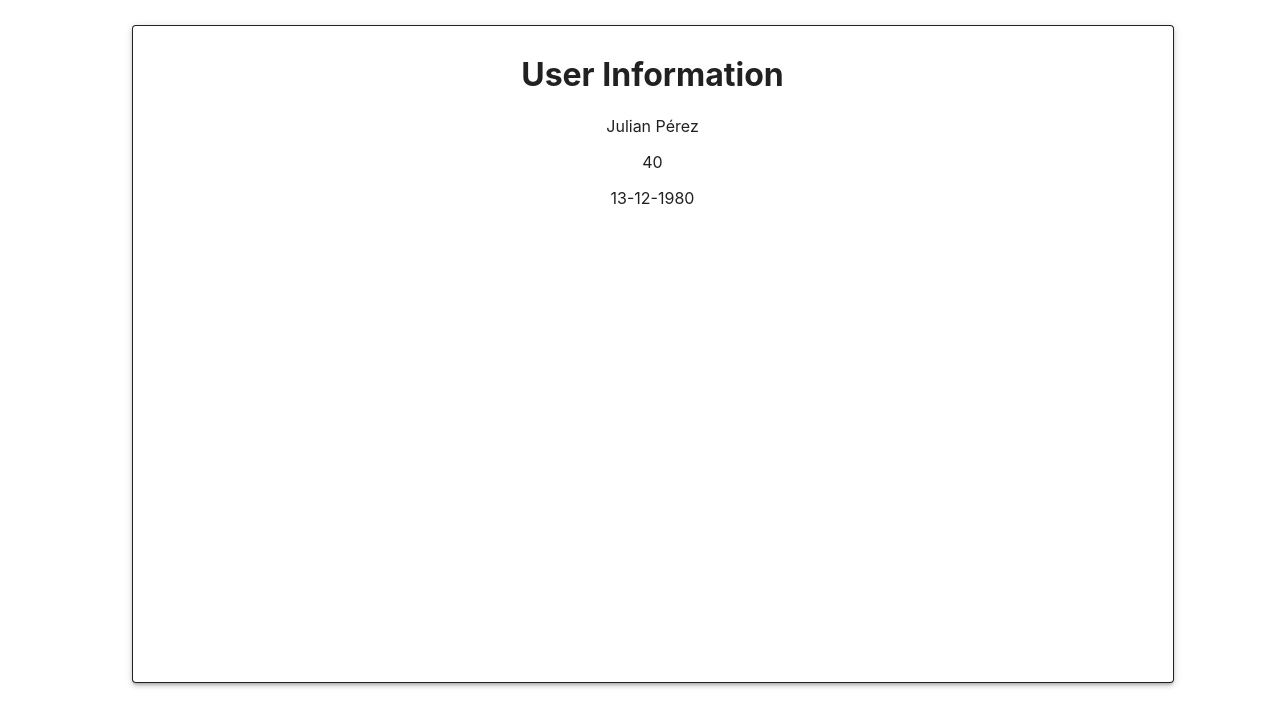
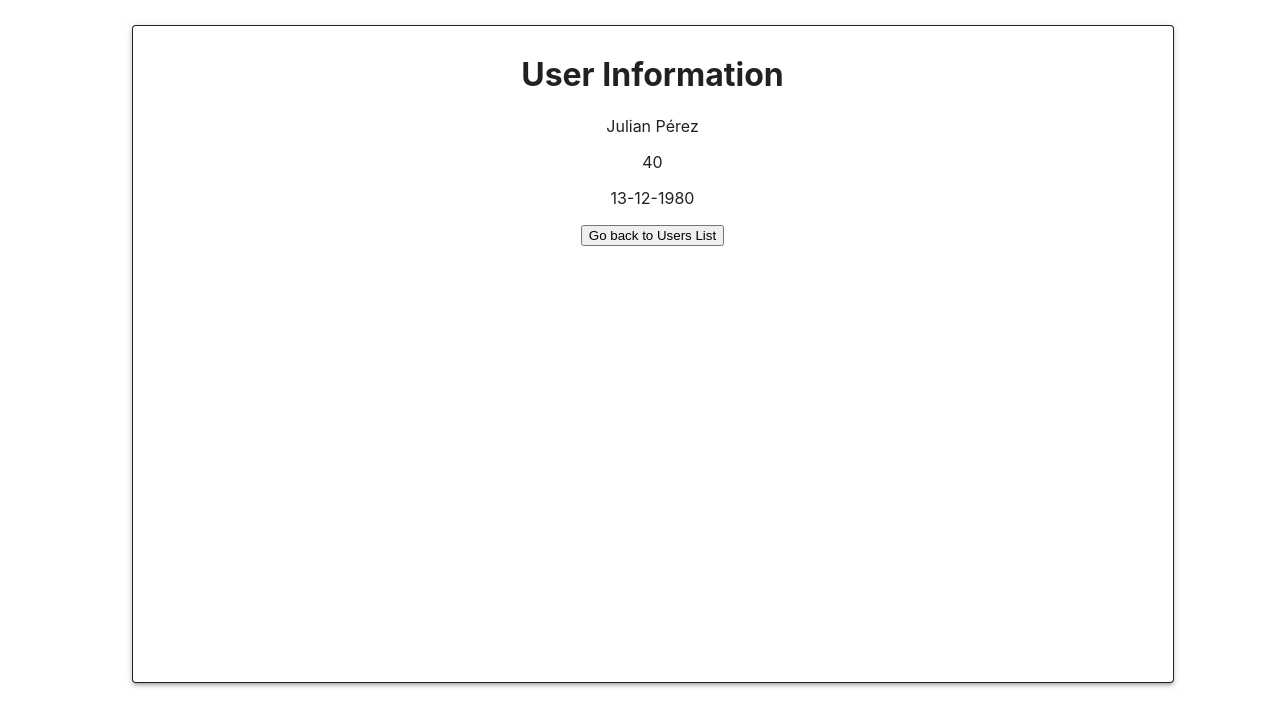
Before and after one commit to homerteo/asesoftware, a React (Create React App) app: page /1 in a window 1280 px wide. Shown: the top 726 px of the page. Built offline with nearby package versions, Linux system fonts and the light colour scheme; data requests are answered from the project's data file.

Commit message:
implement the go back in user info view

```diff
--- a/src/components/UserInfo.js
+++ b/src/components/UserInfo.js
@@ -1,5 +1,5 @@
 import { useEffect, useState } from 'react';
-import { useParams } from "react-router-dom";
+import { useParams, useHistory } from "react-router-dom";
 import moment from 'moment';
 import { makeStyles } from '@material-ui/core/styles';
 import Paper from '@material-ui/core/Paper';
@@ -27,7 +27,10 @@ const useStyles = makeStyles((theme) => ({
 const UserInfo = () => {
   const [userInfo, setUserInfo] = useState({});
   const classes = useStyles();
+  const history = useHistory();
   const { id } = useParams();
+
+  const handleClick = () => history.goBack()
 
   const getUserInfo = async () => {
     try {
@@ -51,6 +54,7 @@ const UserInfo = () => {
         <p>{ userInfo.name }</p>
         <p>{ userInfo.age }</p>
         <p>{ userInfo.birthdate }</p>
+        <button onClick={() => handleClick()}>Go back to Users List</button>
       </Paper>
     </div>
   );
```
